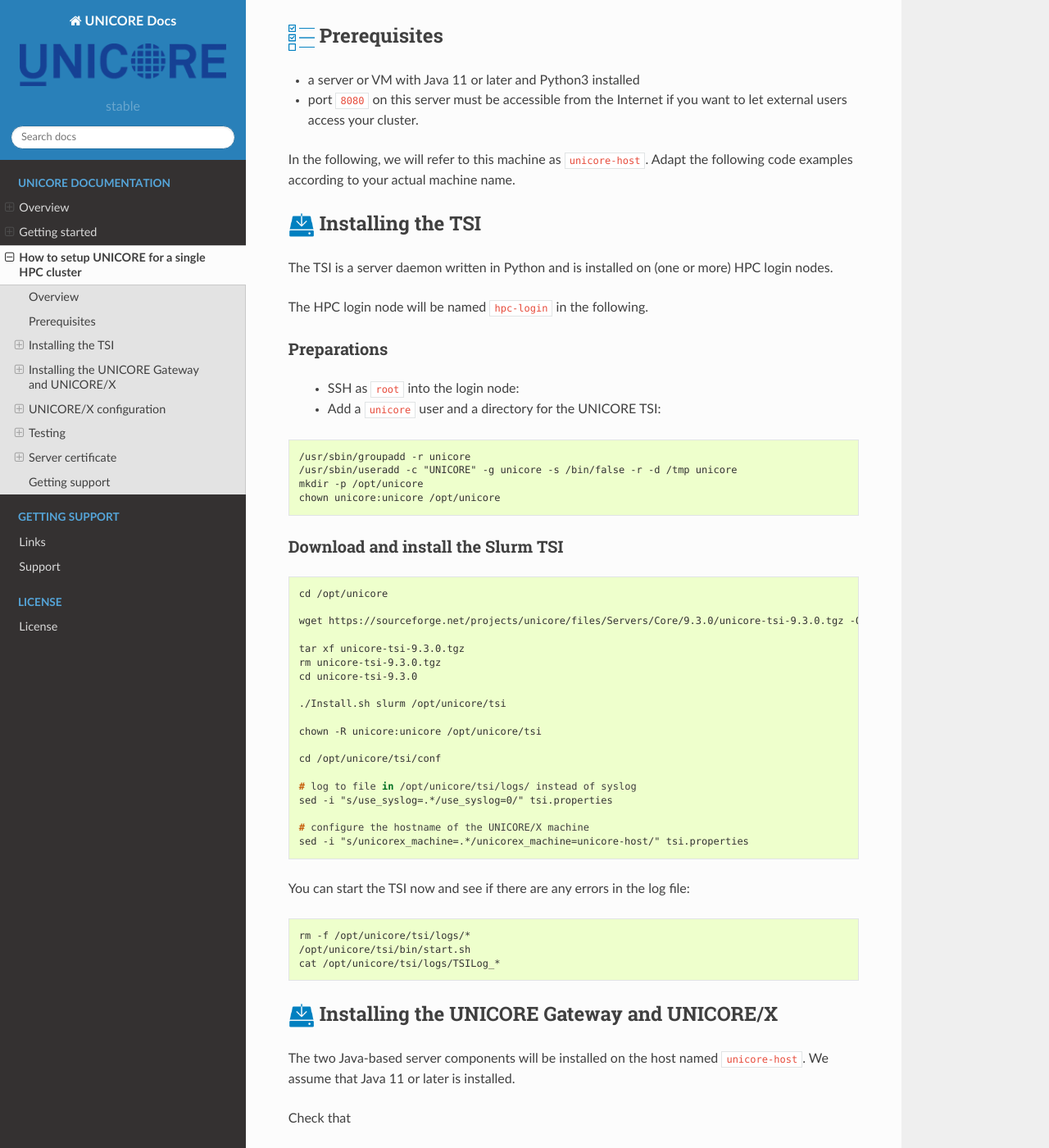
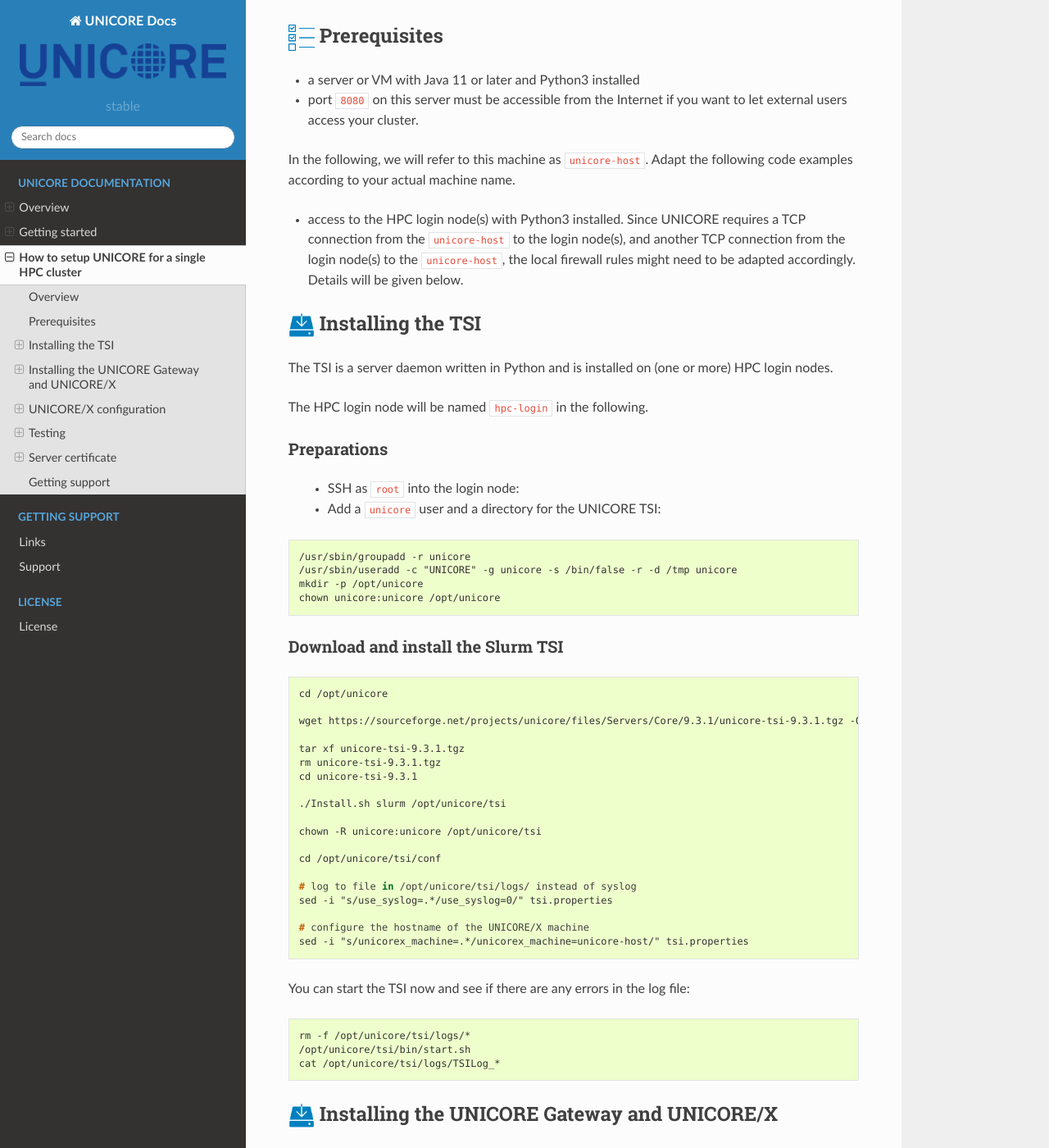
Before and after one commit to UNICORE-EU/unicore-docs, a Sphinx documentation site: the page built from source/howto-singlecluster.rst, in a window 1280 px wide and 1400 px high, scrolled down 805 px. Shown: the whole window at 82% size. Built offline with Sphinx 7.4.7 and the Read the Docs theme 2.0.0, drawn with Linux system fonts in a browser that asks for light colours; some of the changed text lies outside the part shown.

Commit message:
use 9.3.1

```diff
--- a/source/howto-singlecluster.rst
+++ b/source/howto-singlecluster.rst
@@ -50,10 +50,13 @@
 - port ``8080`` on this server must be accessible from the Internet if you want to
   let external users access your cluster.
 
-In the following, we will refer to this machine as ``unicore-host``. Adapt the following code
-examples according to your actual machine name.
+In the following, we will refer to this machine as ``unicore-host``.
+Adapt the following code examples according to your actual machine name.
 
-
+- access to the HPC login node(s) with Python3 installed. Since UNICORE requires
+  a TCP connection from the ``unicore-host`` to the login node(s), and another
+  TCP connection from the login node(s) to the ``unicore-host``, the local firewall
+  rules might need to be adapted accordingly. Details will be given below.
 
 |installer-img| Installing the TSI
 ----------------------------------
@@ -89,11 +92,11 @@
 
   cd /opt/unicore
 
-  wget https://sourceforge.net/projects/unicore/files/Servers/Core/9.3.0/unicore-tsi-9.3.0.tgz -O unicore-tsi-9.3.0.tgz
+  wget https://sourceforge.net/projects/unicore/files/Servers/Core/9.3.1/unicore-tsi-9.3.1.tgz -O unicore-tsi-9.3.1.tgz
 
-  tar xf unicore-tsi-9.3.0.tgz
-  rm unicore-tsi-9.3.0.tgz
-  cd unicore-tsi-9.3.0
+  tar xf unicore-tsi-9.3.1.tgz
+  rm unicore-tsi-9.3.1.tgz
+  cd unicore-tsi-9.3.1
 
   ./Install.sh slurm /opt/unicore/tsi
 
@@ -158,11 +161,11 @@
 
   cd /opt/unicore
 
-  wget https://sourceforge.net/projects/unicore/files/Servers/Core/9.3.0/unicore-servers-9.3.0.tgz -O unicore-servers-9.3.0.tgz
+  wget https://sourceforge.net/projects/unicore/files/Servers/Core/9.3.1/unicore-servers-9.3.1.tgz -O unicore-servers-9.3.1.tgz
 
-  tar xf unicore-servers-9.3.0.tgz
-  chown -R unicore:unicore unicore-servers-9.3.0
-  rm unicore-servers-9.3.0.tgz
+  tar xf unicore-servers-9.3.1.tgz
+  chown -R unicore:unicore unicore-servers-9.3.1
+  rm unicore-servers-9.3.1.tgz
 
 
 Installing UNICORE Gateway and UNICORE/X
@@ -180,7 +183,7 @@
 
 .. code:: console
 
-  cd unicore-servers-9.3.0
+  cd unicore-servers-9.3.1
 
   # TSI is running on 'hpc-login'
   sed -i "s/uxTSIHost=.*/uxTSIHost=hpc-login/" configure.properties
```
